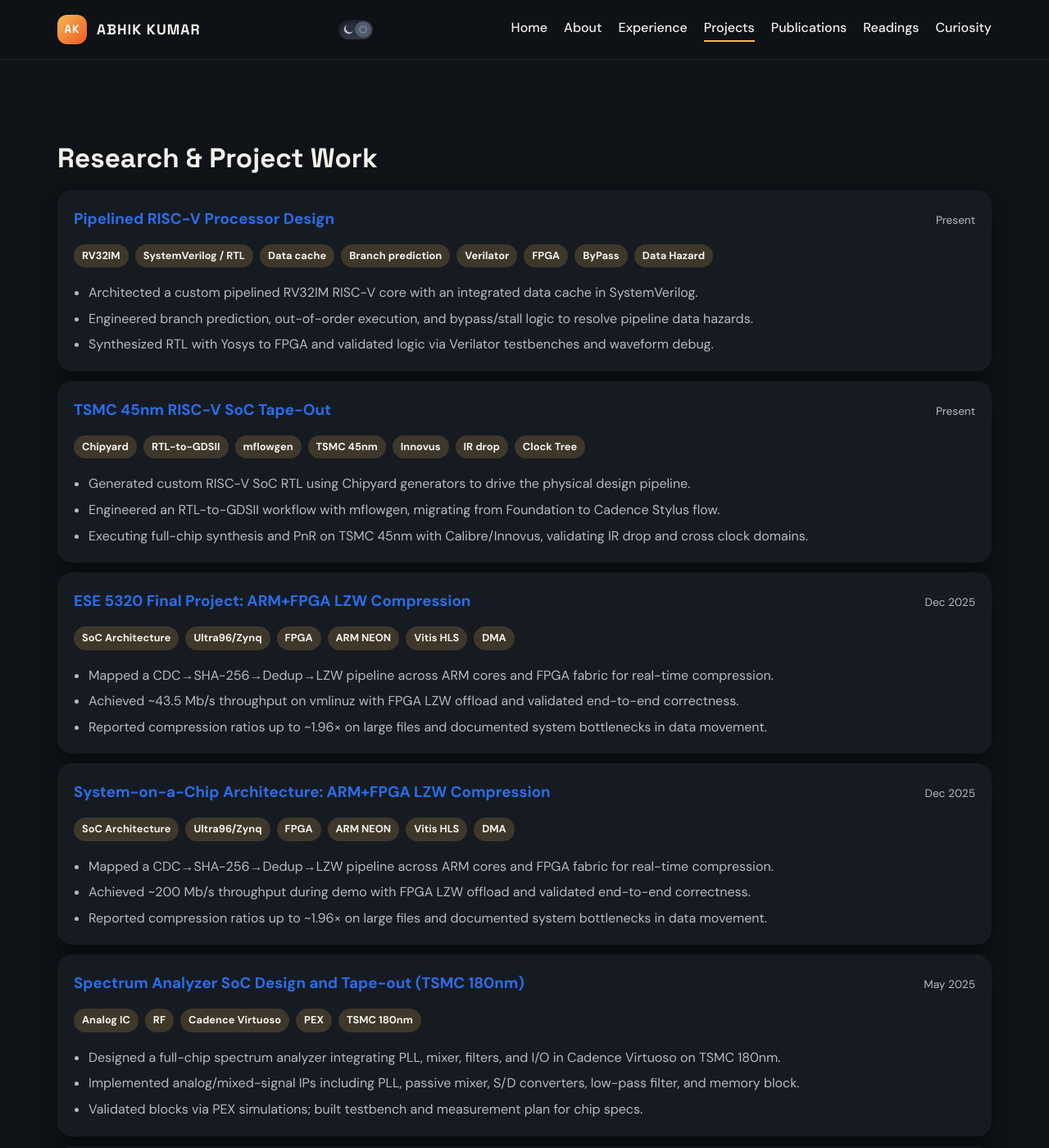
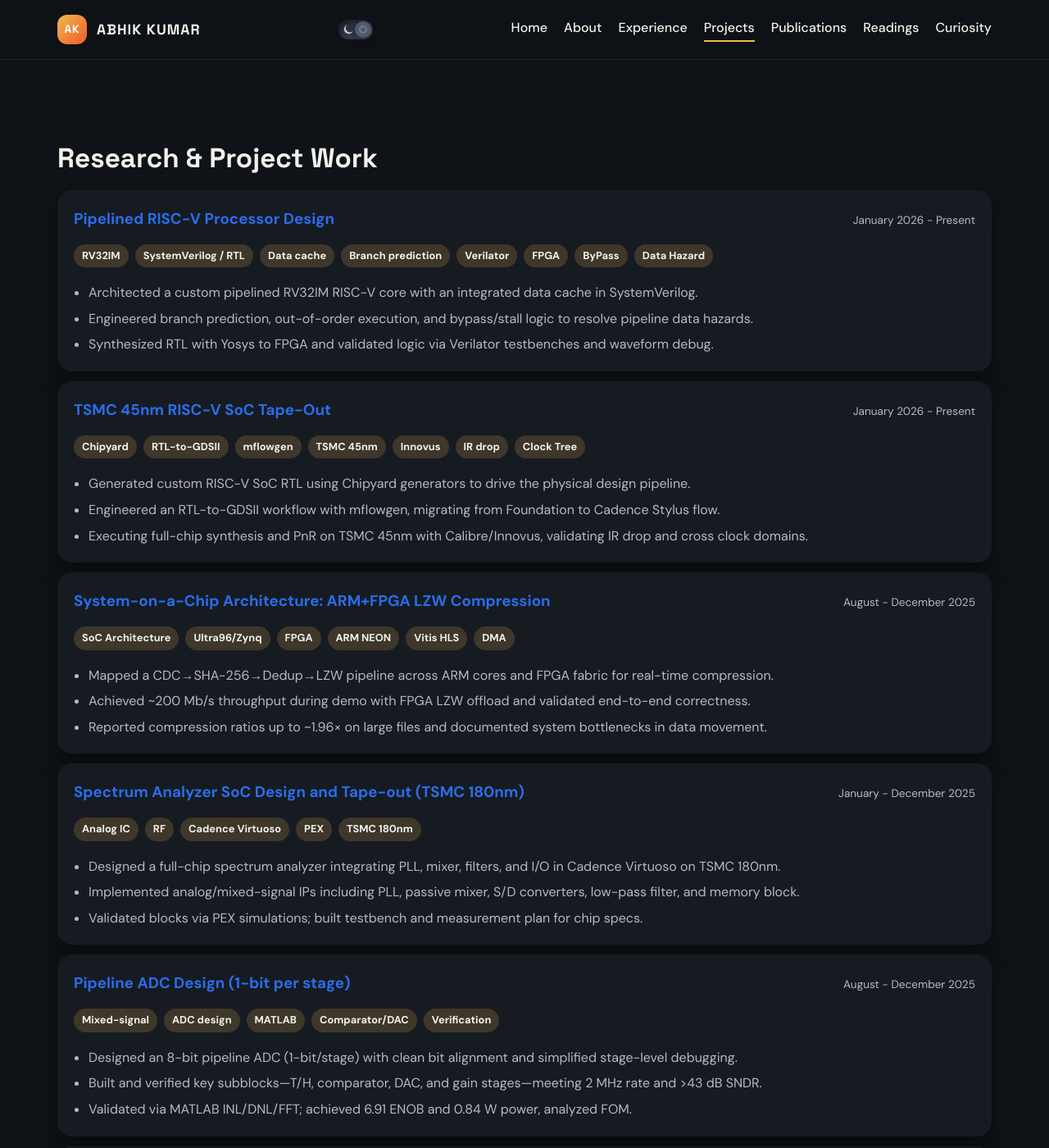
Before and after one commit to abhikkum/abhik_profile, a Jekyll site: the page built from _pages/projects.html, in a window 1280 px wide and 1400 px high, scrolled down 462 px. Shown: the whole window at 82% size. Built offline with Jekyll 4.4.1, drawn with Linux system fonts in a browser that asks for light colours; some of the changed text lies outside the part shown.

Commit message:
Resume Update

```diff
--- a/_pages/projects.html
+++ b/_pages/projects.html
@@ -36,7 +36,7 @@ description: Selected projects and case studies.
           <h3>
             <a class="section-title-link" href="https://www.cis.upenn.edu/~cis5710/current/">Pipelined RISC-V Processor Design</a>
           </h3>
-          <span class="item-date">Present</span>
+          <span class="item-date">January 2026 - Present</span>
         </div>
         <div class="item-tags">
           <span>RV32IM</span>
@@ -59,7 +59,7 @@ description: Selected projects and case studies.
           <h3>
             <a class="section-title-link" href="https://mflowgen.readthedocs.io/en/stable/">TSMC 45nm RISC-V SoC Tape-Out</a>
           </h3>
-          <span class="item-date">Present</span>
+          <span class="item-date">January 2026 - Present</span>
         </div>
         <div class="item-tags">
           <span>Chipyard</span>
@@ -76,34 +76,13 @@ description: Selected projects and case studies.
           <li>Executing full-chip synthesis and PnR on TSMC 45nm with Calibre/Innovus, validating IR drop and cross clock domains.</li>
         </ul>
       </article>
-      <article class="list-item reveal">
-        <div class="item-head">
-          <h3>
-            <a class="section-title-link" href="https://github.com/abhikkum/ESE5320/blob/main/project/Report/prj5.md">ESE 5320 Final Project: ARM+FPGA LZW Compression</a>
-          </h3>
-          <span class="item-date">Dec 2025</span>
-        </div>
-        <div class="item-tags">
-          <span>SoC Architecture</span>
-          <span>Ultra96/Zynq</span>
-          <span>FPGA</span>
-          <span>ARM NEON</span>
-          <span>Vitis HLS</span>
-          <span>DMA</span>
-        </div>
-        <ul class="item-points">
-          <li>Mapped a CDC→SHA-256→Dedup→LZW pipeline across ARM cores and FPGA fabric for real-time compression.</li>
-          <li>Achieved ~43.5 Mb/s throughput on vmlinuz with FPGA LZW offload and validated end-to-end correctness.</li>
-          <li>Reported compression ratios up to ~1.96× on large files and documented system bottlenecks in data movement.</li>
-        </ul>
-      </article>
 
       <article class="list-item reveal">
         <div class="item-head">
           <h3>
             <a class="section-title-link" href="https://github.com/abhikkum/ESE5320/blob/main/project/Report/prj5.md">System-on-a-Chip Architecture: ARM+FPGA LZW Compression</a>
           </h3>
-          <span class="item-date">Dec 2025</span>
+          <span class="item-date">August - December 2025</span>
         </div>
         <div class="item-tags">
           <span>SoC Architecture</span>
@@ -124,7 +103,7 @@ description: Selected projects and case studies.
           <h3>
             <a class="section-title-link" href="{{ "/files/docs/Spectrum_Analyzer.pdf" | relative_url }}">Spectrum Analyzer SoC Design and Tape-out (TSMC 180nm)</a>
           </h3>
-          <span class="item-date">May 2025</span>
+          <span class="item-date">January - December 2025</span>
         </div>
         <div class="item-tags">
           <span>Analog IC</span>
@@ -144,7 +123,7 @@ description: Selected projects and case studies.
           <h3>
             <a class="section-title-link" href="{{ "/files/docs/adc.pdf" | relative_url }}">Pipeline ADC Design (1-bit per stage)</a>
           </h3>
-          <span class="item-date">May 2025</span>
+          <span class="item-date">August - December 2025</span>
         </div>
         <div class="item-tags">
           <span>Mixed-signal</span>
@@ -164,7 +143,7 @@ description: Selected projects and case studies.
           <h3>
             <a class="section-title-link" href="{{ "/files/docs/clb.pdf" | relative_url }}">Configurable Logic Block (CLB) Design & Optimization</a>
           </h3>
-          <span class="item-date">Dec 2024</span>
+          <span class="item-date">August - December 2024</span>
         </div>
         <div class="item-tags">
           <span>Digital IC</span>
@@ -184,7 +163,7 @@ description: Selected projects and case studies.
           <h3>
             <a class="section-title-link" href="https://ese5160.github.io/PLANT_SURVIVAL_SYSTEM/">RTOS-Implementation on custom 4-Layer PCB</a>
           </h3>
-          <span class="item-date">May 2025</span>
+          <span class="item-date">January - May 2025</span>
         </div>
         <div class="item-tags">
           <span>PCB design</span>
@@ -204,7 +183,7 @@ description: Selected projects and case studies.
           <h3>
             <a class="section-title-link" href="https://upenn-embedded.github.io/final-project-dream-team/">Real-Time Wireless Gesture-Control Wearable</a>
           </h3>
-          <span class="item-date">Dec 2024</span>
+          <span class="item-date">August - December 2024</span>
         </div>
         <div class="item-tags">
           <span>Embedded C</span>
```
Also changed, not shown: _pages/about.html (+12 -12 lines), _pages/experience.html (+5 -5 lines), 1 other file.
